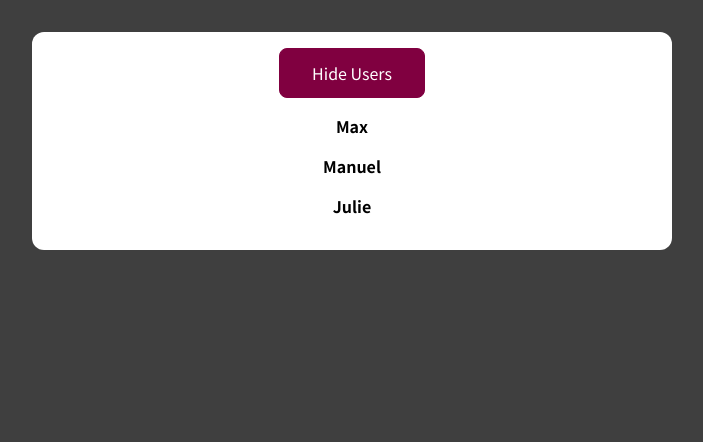
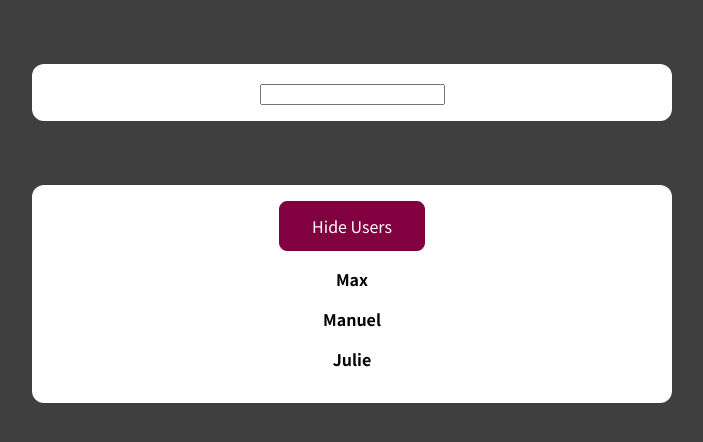
Before and after one commit to lacra-oloeriu/react-guide, a React (Create React App) app in the folder class-based-components/: page / in a window 1280 px wide. Shown: the top 442 px of the page, without its empty margins (288-991 px from the left). Built offline with nearby package versions, Linux system fonts and the light colour scheme.

Commit message:
added the UserFinder component(lifecycle)

```diff
--- a/class-based-components/src/App.js
+++ b/class-based-components/src/App.js
@@ -1,9 +1,10 @@
-import Users from './components/Users';
+
+import UserFinder from './components/UserFinder';
 
 function App() {
   return (
     <div>
-      <Users />
+      <UserFinder />
     </div>
   );
 }
--- /dev/null
+++ b/class-based-components/src/components/UserFinder.js
@@ -0,0 +1,36 @@
+import { Fragment, useState, useEffect } from "react";
+
+import Users from "./Users";
+import classes from "./UserFinder.module.css";
+
+const DUMMY_USERS = [
+  { id: "u1", name: "Max" },
+  { id: "u2", name: "Manuel" },
+  { id: "u3", name: "Julie" },
+];
+
+const UserFinder = () => {
+  const [filteredUsers, setFilteredUsers] = useState(DUMMY_USERS);
+  const [searchTerm, setSearchTerm] = useState("");
+
+  useEffect(() => {
+    setFilteredUsers(
+      DUMMY_USERS.filter((user) => user.name.includes(searchTerm))
+    );
+  }, [searchTerm]);
+
+  const searchChangeHandler = (event) => {
+    setSearchTerm(event.target.value);
+  };
+
+  return (
+    <Fragment>
+      <div className={classes.finder}>
+        <input type="search" onChange={searchChangeHandler} />
+      </div>
+      <Users users={filteredUsers} />
+    </Fragment>
+  );
+};
+
+export default UserFinder;
--- a/class-based-components/src/components/UserFind.module.css
+++ b/class-based-components/src/components/UserFinder.module.css
@@ -1,5 +1,5 @@
 .finder {
-    margin: 2rem auto;
+    margin: 4rem auto;
     background-color: white;
     padding: 1rem;
     border-radius: 12px;
--- a/class-based-components/src/components/Users.js
+++ b/class-based-components/src/components/Users.js
@@ -1,21 +1,17 @@
-import { Component, useState } from "react";
+import { Component } from "react";
 import User from "./User";
 
 import classes from "./Users.module.css";
 
-const DUMMY_USERS = [
-  { id: "u1", name: "Max" },
-  { id: "u2", name: "Manuel" },
-  { id: "u3", name: "Julie" },
-];
-
 class Users extends Component {
-   constructor() {
+  constructor() {
     super();
     this.state = {
       showUsers: true,
     };
   }
+
+
 
   toggleUsersHandler() {
     this.setState((curState) => {
@@ -26,7 +22,7 @@ class Users extends Component {
   render() {
     const usersList = (
       <ul>
-        {DUMMY_USERS.map((user) => (
+        {this.props.users.map((user) => (
           <User key={user.id} name={user.name} />
         ))}
       </ul>
```
Also changed, not shown: class-based-components/src/components/UserFind.js (deleted, +0 -27 lines).
